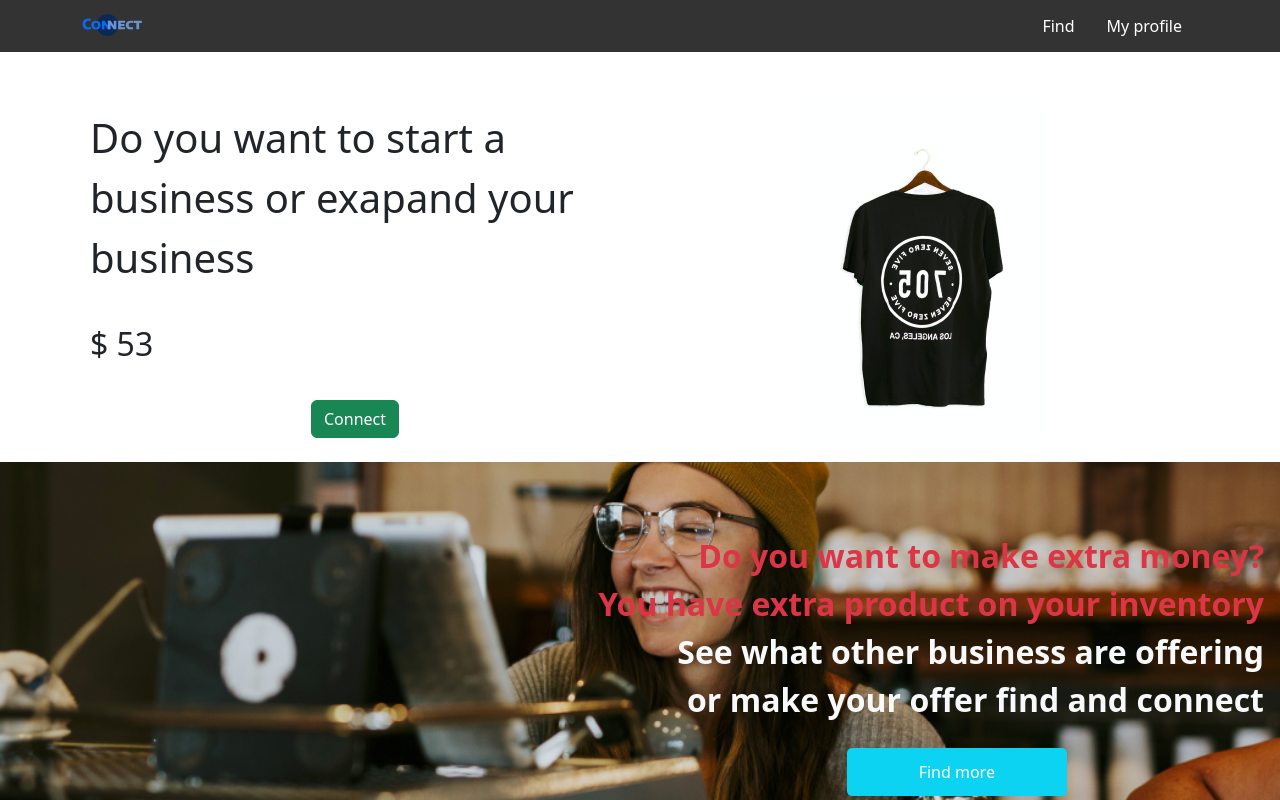
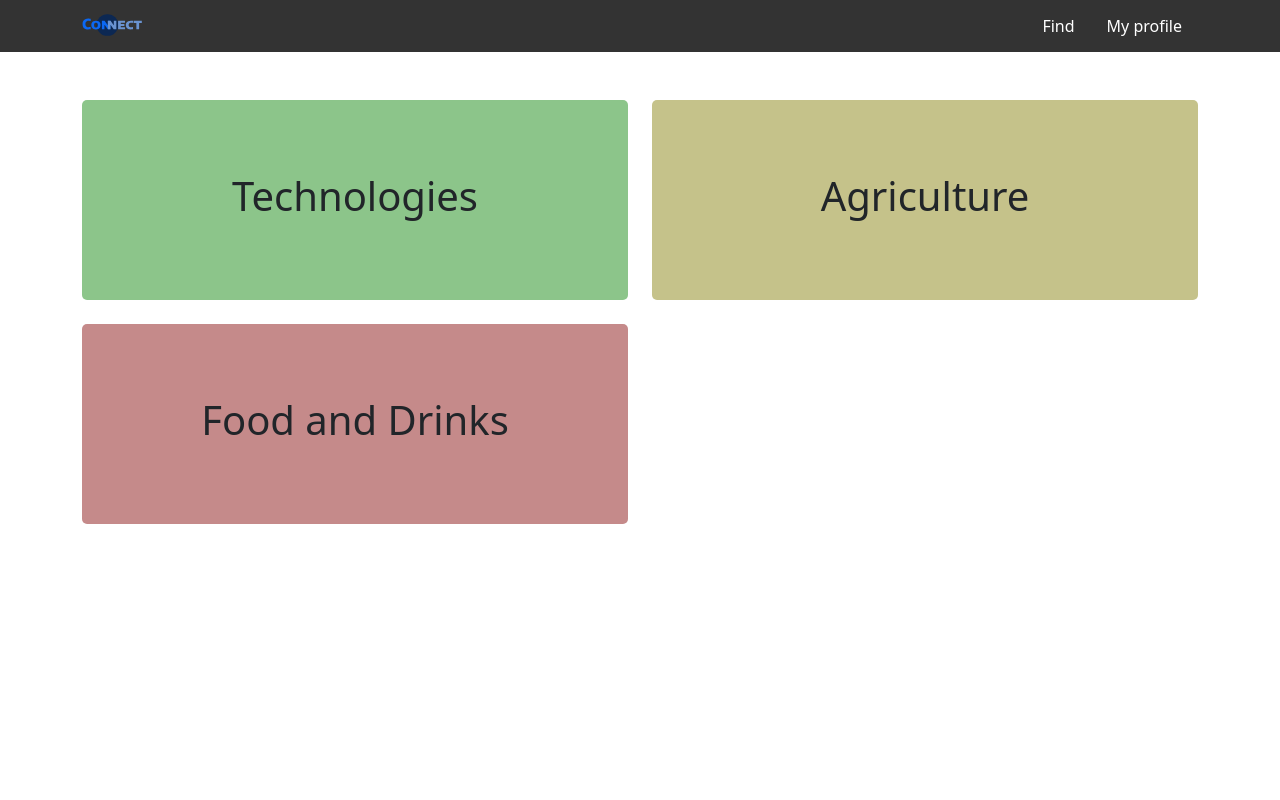
Before and after one commit to redmejia/connect, a React (Create React App) app: page /find in a window 1280 px wide. Shown: the top 800 px of the page. Built offline with nearby package versions, Linux system fonts and the light colour scheme.

Commit message:
routing components

```diff
--- a/package.json
+++ b/package.json
@@ -10,6 +10,7 @@
     "bootstrap": "^5.2.0-beta1",
     "react": "^18.1.0",
     "react-dom": "^18.1.0",
+    "react-router-dom": "6",
     "react-scripts": "5.0.1",
     "reactstrap": "^9.0.3",
     "web-vitals": "^2.1.4"
--- a/src/App.js
+++ b/src/App.js
@@ -1,19 +1,11 @@
 import './App.css';
-import ConnectHome from './Components/ConnectHome';
-// import Find from './Components/Find';
-// import BusinessDashoard from './Components/BusinessDashboard';
-import NaviBar from './Components/NavBar';
-// import Signin from './Components/Signin';
+import Main from './Components/Main';
 
 function App() {
   return (
-    <div>
-      {/* <Signin /> */}
-      <NaviBar />
-      <ConnectHome />
-      {/* <BusinessDashoard /> */}
-      {/* <Find /> */}
-    </div>
+    <>
+      <Main />
+    </>
   );
 }
 
--- a/src/Components/BusinessDashboard.js
+++ b/src/Components/BusinessDashboard.js
@@ -1,4 +1,5 @@
 import CreateDeal from "./CreateDeal";
+import NaviBar from "./NavBar";
 
 const RenderDeals = ({ deal }) => {
 
@@ -34,7 +35,7 @@ const BusinessDashoard = () => {
 
 	return (
 		<>
-
+			<NaviBar />
 			<div className="container mt-5 bg-light">
 
 				<div className="row pt-2">
@@ -44,7 +45,7 @@ const BusinessDashoard = () => {
 								my business
 							</button>
 							<ul class="dropdown-menu dropdown-menu-end" aria-labelledby="dropdownMenuButton1">
-								<li><a className="dropdown-item" href="/#"><CreateDeal /></a></li>
+								<li className="dropdown-item" ><CreateDeal /></li>
 								<li><a className="dropdown-item" href="/#">Log out</a></li>
 							</ul>
 						</div>
--- a/src/Components/ConnectHome.js
+++ b/src/Components/ConnectHome.js
@@ -2,11 +2,13 @@ import shirts from '../public/shirts.png'
 import sunOne from '../public/sun1.png'
 import sunTwo from '../public/sun2.png'
 import '../App.css'
+import NaviBar from '../Components/NavBar'
 
 
 const ConnectHome = () => {
 	return (
 		<>
+			<NaviBar />
 			<div className="container mt-5">
 				<div className="row row-cols-2">
 					<div className="col">
--- a/src/Components/Find.js
+++ b/src/Components/Find.js
@@ -1,8 +1,10 @@
+import NaviBar from "./NavBar";
 
 const Find = () => {
 
 	return (
 		<>
+			<NaviBar />
 			<div className="container mt-5">
 				<div className="bus-types">
 					<div className="row row-cols-2 gy-4">
--- a/src/Components/Main.js
+++ b/src/Components/Main.js
@@ -0,0 +1,20 @@
+import { Routes, Route } from "react-router-dom";
+import Signin from './Signin'
+import ConnectHome from './ConnectHome'
+import BusinessDashboard from './BusinessDashboard'
+import Find from './Find'
+
+const Main = () => {
+	return (
+		<>
+			<Routes>
+				<Route path="/" element={<Signin />} />
+				<Route  path='/c/home' element={<ConnectHome />} />
+				<Route path='/my/dashboard' element={<BusinessDashboard />} />
+				<Route path='/find' element={<Find />} />
+			</Routes>
+		</>
+	)
+}
+
+export default Main;
--- a/src/Components/NavBar.js
+++ b/src/Components/NavBar.js
@@ -1,5 +1,6 @@
 import logo from '../public/connect.svg'
 import '../App.css'
+import { Link } from 'react-router-dom'
 
 const NaviBar = () => {
 
@@ -8,11 +9,12 @@ const NaviBar = () => {
 
 		<ul className='nav-style'>
 			<div className="container">
-				<li className='items'><img src={logo} alt="connect" height="50" width="60" /></li>
-				<li className='items' style={{ float: 'right' }}><a href="#news">My profile</a></li>
-				<li className='items' style={{ float: 'right' }}><a href="#contact">Find</a></li>
+				<li className='items'>
+					<img src={logo} alt="connect" height="50" width="60" /></li>
+				<li className='items' style={{ float: 'right' }}><Link to="/my/dashboard">My profile</Link></li>
+				<li className='items' style={{ float: 'right' }}><Link to="/find">Find</Link></li>
 			</div>
-		</ul>
+		</ul >
 	)
 
 }
--- a/src/Components/Signin.js
+++ b/src/Components/Signin.js
@@ -1,10 +1,18 @@
 import { Form, FormGroup, Col, Input, Button } from 'reactstrap';
+import { useNavigate } from "react-router-dom";
 import '../App.css'
 import logo from '../public/connect.svg'
 import CreateAccount from './CreateAccount';
 
 
+
 const Signin = () => {
+
+	let navigate = useNavigate();
+
+	const nav = () => {
+		navigate('/c/home')
+	}
 
 	return (
 		<>
@@ -25,7 +33,7 @@ const Signin = () => {
 							</Col>
 						</FormGroup>
 					</Form>
-					<Button color="primary">Signin</Button>
+					<Button onClick={() => nav()} color="primary">Signin</Button>
 					<br />
 					<CreateAccount />
 				</div>
--- a/src/index.js
+++ b/src/index.js
@@ -2,6 +2,7 @@ import React from 'react';
 import ReactDOM from 'react-dom/client';
 import './index.css';
 import App from './App';
+import { BrowserRouter } from "react-router-dom";
 import reportWebVitals from './reportWebVitals';
 import 'bootstrap/dist/css/bootstrap.min.css';
 import 'bootstrap/dist/js/bootstrap.js';
@@ -9,7 +10,9 @@ import 'bootstrap/dist/js/bootstrap.js';
 const root = ReactDOM.createRoot(document.getElementById('root'));
 root.render(
   <React.StrictMode>
-    <App />
+    <BrowserRouter>
+      <App />
+    </BrowserRouter>
   </React.StrictMode>
 );
 
```
Also changed, not shown: 1 other file (tests, documents, lock files or other folders).
